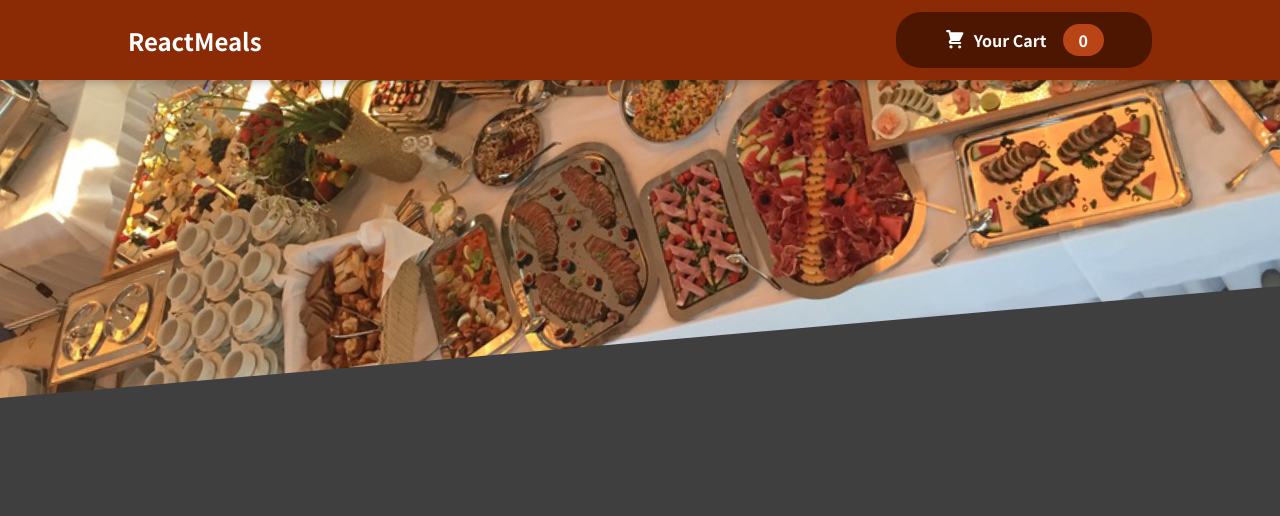
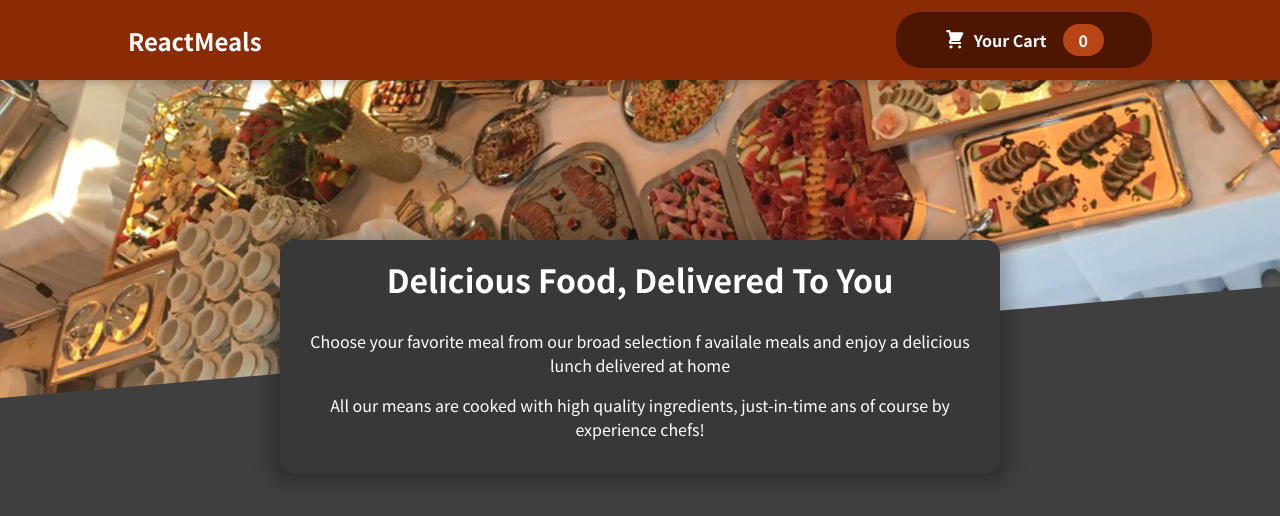
Before and after one commit to mohmyyy/Restaurant-Food-Ordering-App, a React (Create React App) app: page / in a window 1280 px wide. Shown: the top 516 px of the page. Built offline with nearby package versions, Linux system fonts and the light colour scheme.

Commit message:
adding Meals Summary

```diff
--- a/src/App.js
+++ b/src/App.js
@@ -1,9 +1,11 @@
 import Header from "./components/Layout/Header";
+import MealSummary from "./components/Layout/MealSummary";
 
 function App() {
   return (
     <>
       <Header />
+      <MealSummary />
     </>
   );
 }
--- a/src/components/Cart/Cart.js
+++ b/src/components/Cart/Cart.js
@@ -0,0 +1,5 @@
+import classes from './Cart.module.css'
+const Cart = (props) => {
+  return <div className={classes.cart}>{props.children}</div>;
+};
+export default Cart
--- a/src/components/Cart/Cart.module.css
+++ b/src/components/Cart/Cart.module.css
@@ -0,0 +1,6 @@
+.card {
+  padding: 1rem;
+  box-shadow: 0 2px 8px rgba(0, 0, 0, 0.25);
+  border-radius: 14px;
+  background-color: white;
+}
--- /dev/null
+++ b/src/components/Layout/MealSummary.js
@@ -0,0 +1,20 @@
+import Cart from "../Cart/Cart";
+import classes from "./MealSummary.module.css";
+
+const MealSummary = () => {
+  return (
+    <div className={classes.summary}>
+      <h2> Delicious Food, Delivered To You</h2>
+      <p>
+        Choose your favorite meal from our broad selection f availale meals and
+        enjoy a delicious lunch delivered at home
+      </p>
+      <p>
+        All our means are cooked with high quality ingredients, just-in-time ans
+        of course by experience chefs!
+      </p>
+    </div>
+  );
+};
+
+export default MealSummary;
--- /dev/null
+++ b/src/components/Layout/MealSummary.module.css
@@ -0,0 +1,18 @@
+.summary {
+  text-align: center;
+  max-width: 45rem;
+  width: 90%;
+  margin: auto;
+  margin-top: -10rem;
+  position: relative;
+  background-color: #383838;
+  color: white;
+  border-radius: 14px;
+  padding: 1rem;
+  box-shadow: 0 1px 18px 10px rgba(0, 0, 0, 0.25);
+}
+
+.summary h2 {
+  font-size: 2rem;
+  margin-top: 0;
+}
```
